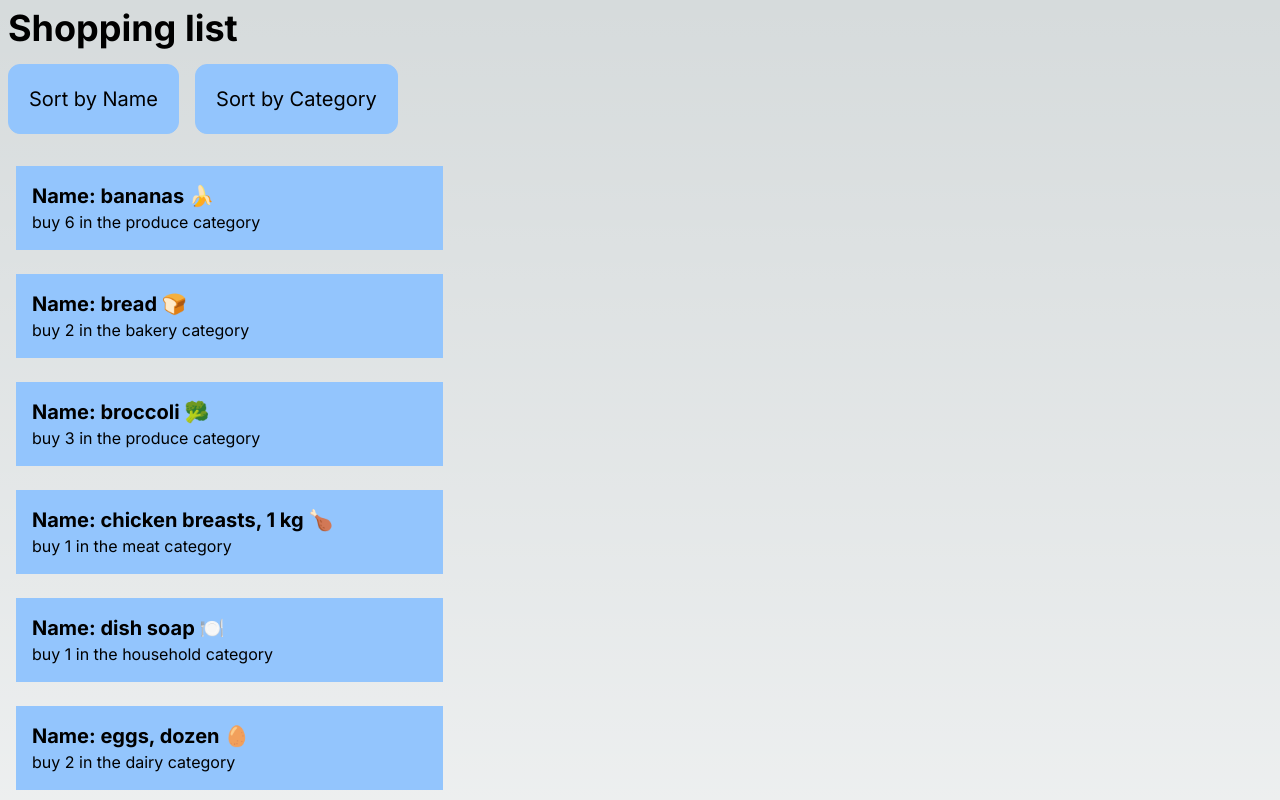
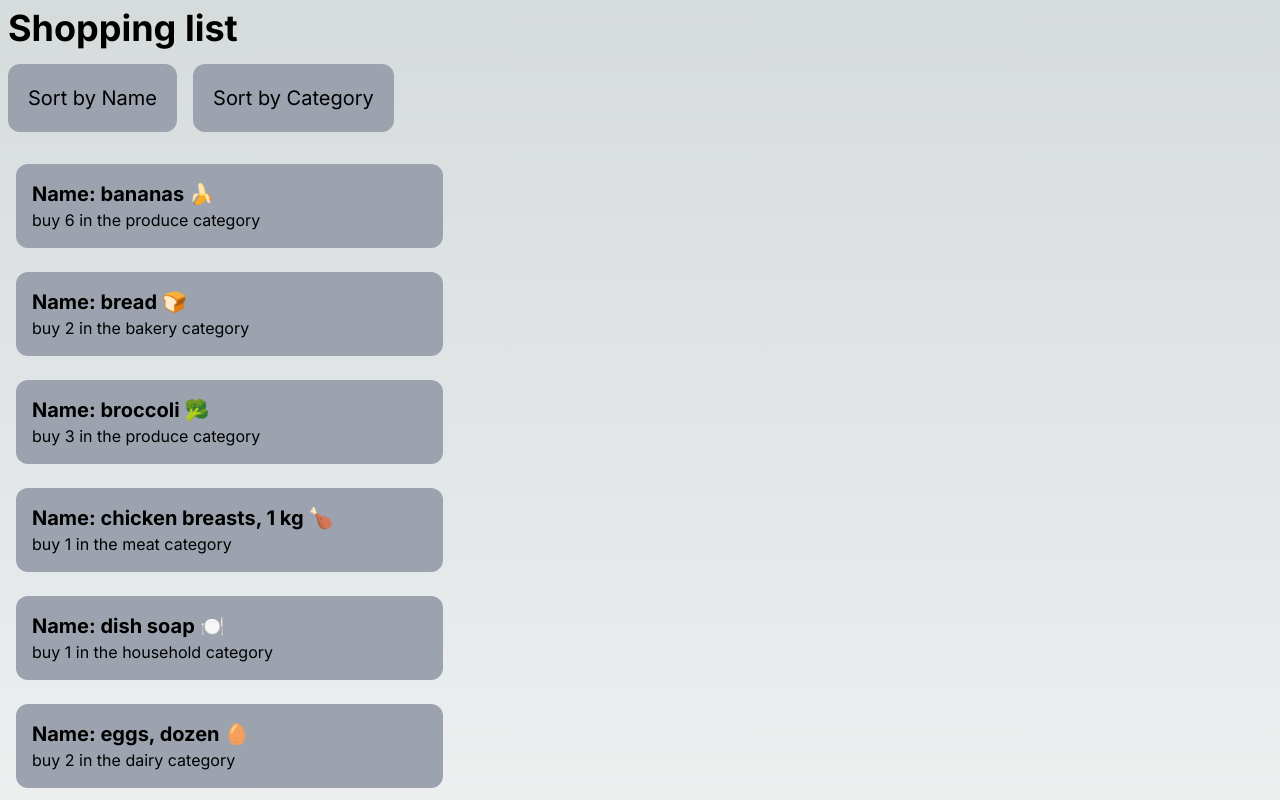
Before and after one commit to rudra-verma-10/cprg306-assignments, a Next.js app: page /week-5 in a window 1280 px wide. Shown: the top 800 px of the page. Built offline with nearby package versions, Linux system fonts and the light colour scheme.

Commit message:
taillwind

```diff
--- a/app/week-3/item.js
+++ b/app/week-3/item.js
@@ -1,6 +1,6 @@
 const Item = ({ name, quantity, category }) => {
   return (
-   <ul className="bg-blue-300 p-4 w-1/3 mt-6 mx-4">
+   <ul className="bg-gray-400 p-4 w-1/3 mt-6 mx-4 rounded-xl">
     <li className="font-bold text-xl">
       Name: {name}
     </li>
--- a/app/week-5/item-list.js
+++ b/app/week-5/item-list.js
@@ -23,9 +23,9 @@ const ItemList = () => {
 return (
 
   <div>
-      <button onClick={() => setSortBy('name')} className="p-5 m-2 text-xl border border-blue-300 bg-blue-300 rounded-xl">
+      <button onClick={() => setSortBy('name')} className="p-5 m-2 text-xl bg-gray-400 rounded-xl hover:bg-orange-300">
         Sort by Name</button>
-      <button onClick={() => setSortBy('category')} className="p-5 m-2 text-xl border border-blue-300  bg-blue-300 rounded-xl">
+      <button onClick={() => setSortBy('category')} className="p-5 m-2 text-xl bg-gray-400 rounded-xl  hover:bg-orange-300">
         Sort by Category</button>
       <ul>
         {sortedItems.map(item => (
--- a/app/week-5/item.js
+++ b/app/week-5/item.js
@@ -1,6 +1,6 @@
 const Item = ({ name, quantity, category }) => {
   return (
-   <ul className="bg-blue-300 p-4 w-1/3 mt-6 mx-4">
+   <ul className="bg-gray-400 p-4 w-1/3 mt-6 mx-4 rounded-xl">
     <li className="font-bold text-xl">
       Name: {name}
     </li>
```
